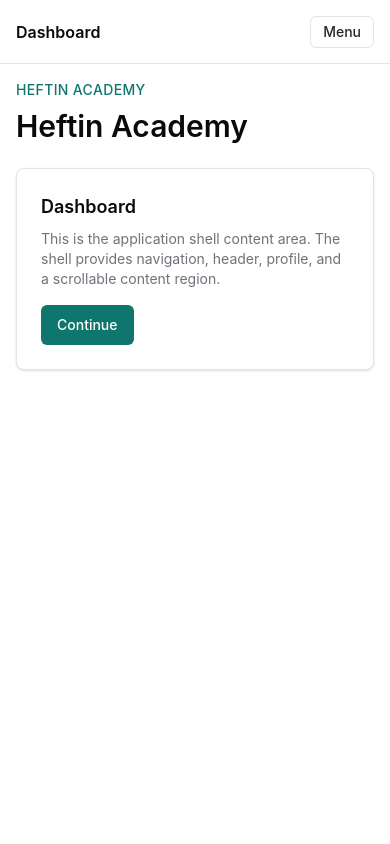
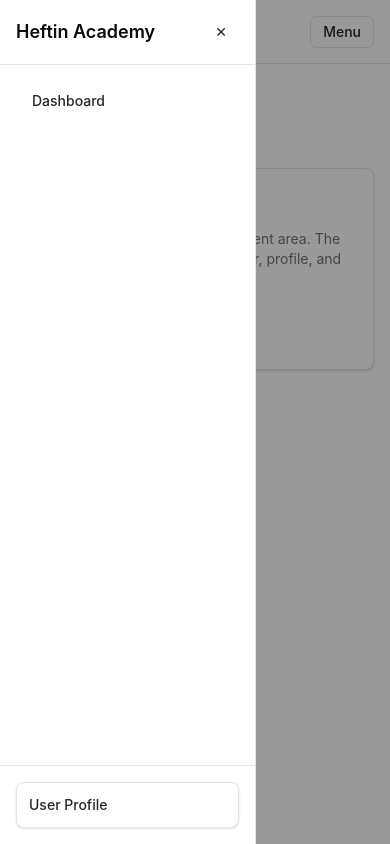
Before and after one commit to nehal1222/HeftinFront-end, a React (Vite) app: page / in a window 390 px wide. Both pictures are taken after a click on the button "Menu". Built offline with nearby package versions, Linux system fonts and the light colour scheme.

Commit message:
feat: add responsive application layout

```diff
--- a/src/layouts/AppLayout.tsx
+++ b/src/layouts/AppLayout.tsx
@@ -1,4 +1,4 @@
-import type { ReactNode } from 'react'
+import { useState, type ReactNode } from 'react'
 import { Button } from '@/components/ui/Button'
 import { Card } from '@/components/ui/Card'
 import { cn } from '@/lib/utils'
@@ -16,8 +16,11 @@
   profile,
   className,
 }: AppLayoutProps) {
+  const [mobileNavOpen, setMobileNavOpen] = useState(false)
+
   return (
-    <div className="flex min-h-screen bg-surface text-foreground">
+    <div className="flex h-screen overflow-hidden bg-surface text-foreground">
+      {/* Desktop sidebar */}
       <aside className="hidden w-64 shrink-0 border-r border-border bg-card md:flex md:flex-col">
         <div className="border-b border-border p-4">
           <h1 className="text-lg font-semibold text-foreground-strong">
@@ -25,7 +28,7 @@
           </h1>
         </div>
 
-        <nav className="flex-1 p-4">
+        <nav className="flex-1 overflow-y-auto p-4">
           {nav ?? (
             <Button
               variant="ghost"
@@ -47,8 +50,60 @@
         </div>
       </aside>
 
+      {/* Mobile sidebar */}
+      {mobileNavOpen && (
+        <div className="fixed inset-0 z-40 md:hidden">
+          <button
+            type="button"
+            className="absolute inset-0 bg-black/40"
+            aria-label="Close navigation"
+            onClick={() => setMobileNavOpen(false)}
+          />
+
+          <aside className="relative z-10 flex h-full w-64 flex-col border-r border-border bg-card">
+            <div className="flex items-center justify-between border-b border-border p-4">
+              <h1 className="text-lg font-semibold text-foreground-strong">
+                Heftin Academy
+              </h1>
+
+              <Button
+                variant="ghost"
+                size="sm"
+                aria-label="Close navigation"
+                onClick={() => setMobileNavOpen(false)}
+              >
+                ✕
+              </Button>
+            </div>
+
+            <nav className="flex-1 overflow-y-auto p-4">
+              {nav ?? (
+                <Button
+                  variant="ghost"
+                  className="w-full justify-start"
+                  onClick={() => setMobileNavOpen(false)}
+                >
+                  Dashboard
+                </Button>
+              )}
+            </nav>
+
+            <div className="border-t border-border p-4">
+              {profile ?? (
+                <Card className="p-3">
+                  <p className="text-sm font-medium text-foreground">
+                    User Profile
+                  </p>
+                </Card>
+              )}
+            </div>
+          </aside>
+        </div>
+      )}
+
+      {/* Main application area */}
       <div className="flex min-w-0 flex-1 flex-col">
-        <header className="flex h-16 items-center justify-between border-b border-border bg-card px-4 md:px-6">
+        <header className="flex h-16 shrink-0 items-center justify-between border-b border-border bg-card px-4 md:px-6">
           <h2 className="text-base font-semibold text-foreground-strong">
             Dashboard
           </h2>
@@ -58,6 +113,8 @@
               variant="outline"
               size="sm"
               aria-label="Open navigation"
+              aria-expanded={mobileNavOpen}
+              onClick={() => setMobileNavOpen(true)}
             >
               Menu
             </Button>
```
